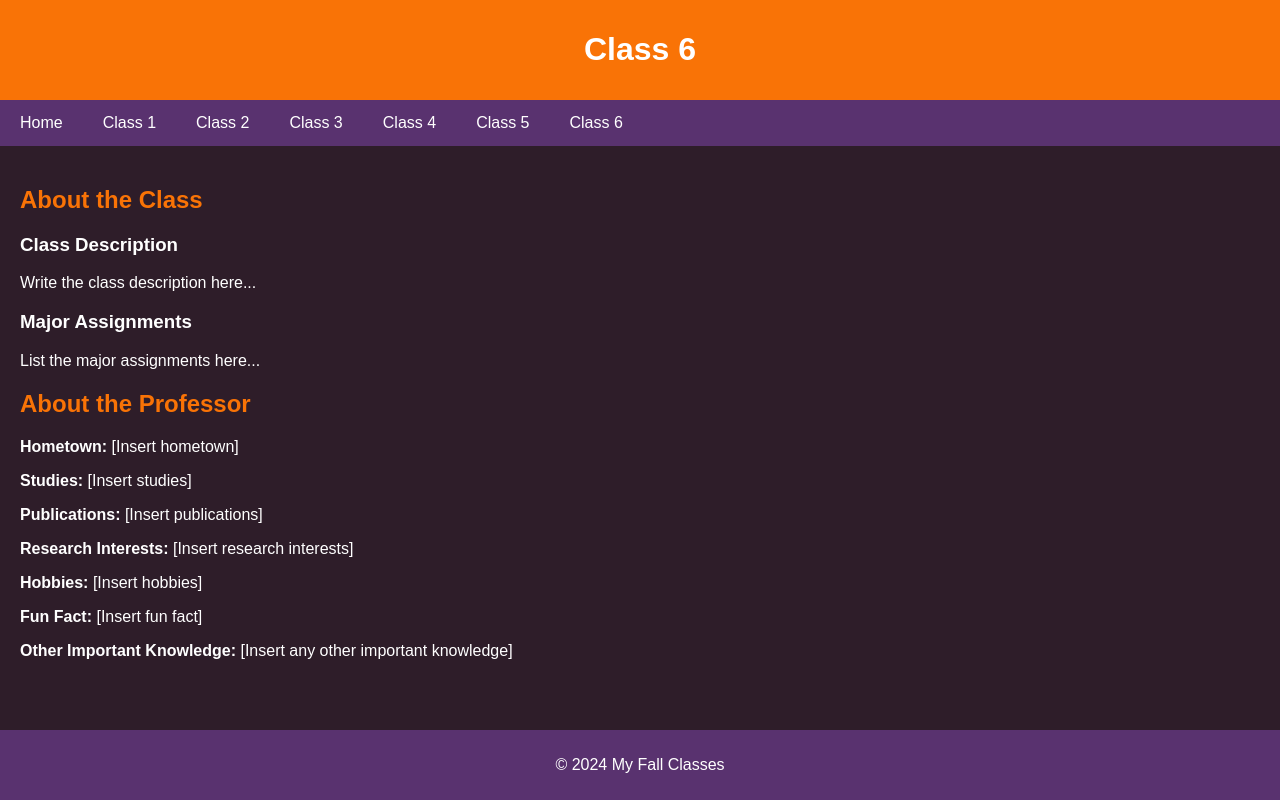
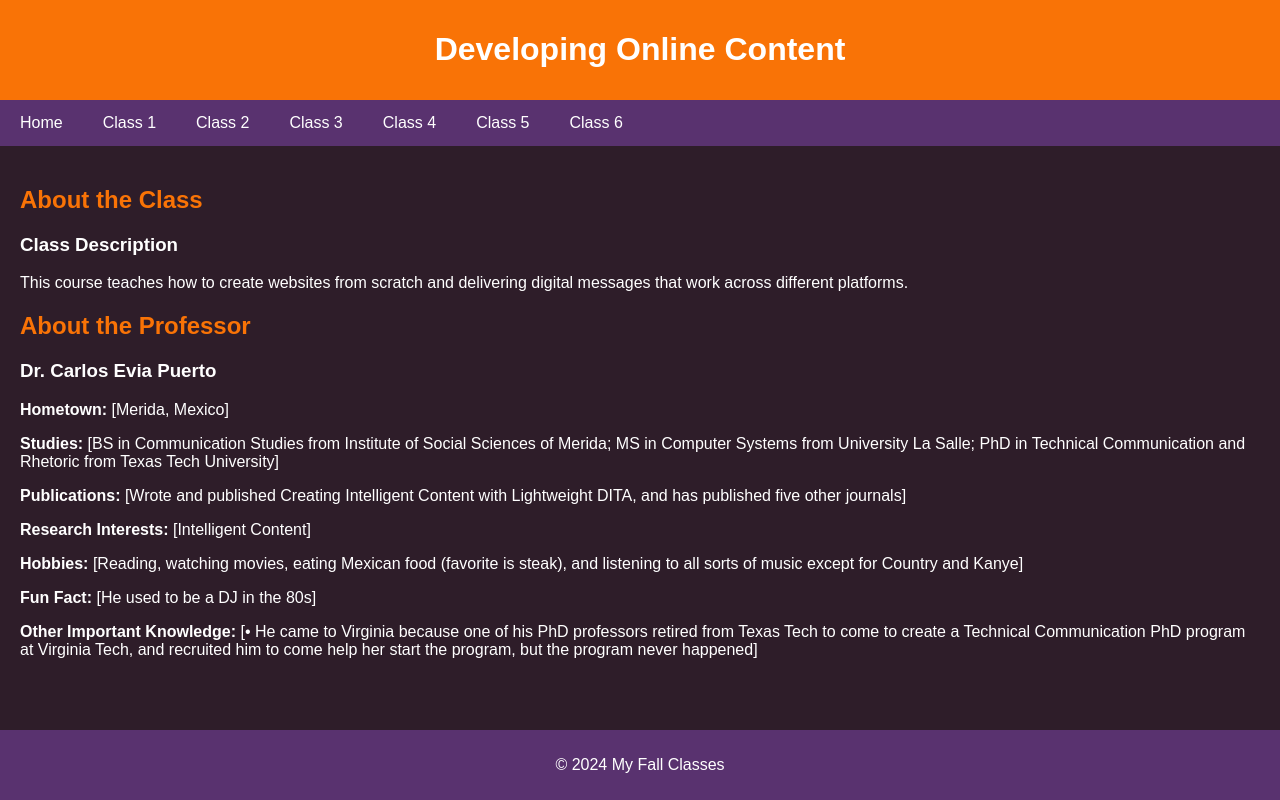
Before and after one commit to Elizabethgill/myfallsemester, a plain HTML site: page fall_classes_website/class6.html in a window 1280 px wide. Drawn offline with Linux system fonts and the light colour scheme.

Commit message:
Update class6.html
Updated class 6 to Developing Online Content

```diff
--- a/fall_classes_website/class6.html
+++ b/fall_classes_website/class6.html
@@ -4,7 +4,7 @@
 <head>
     <meta charset="UTF-8">
     <meta name="viewport" content="width=device-width, initial-scale=1.0">
-    <title>Class 6</title>
+    <title>Developing Online Content</title>
     <style>
         body {
             font-family: Arial, sans-serif;
@@ -53,7 +53,7 @@
 <body>
 
 <header>
-    <h1>Class 6</h1>
+    <h1>Developing Online Content</h1>
 </header>
 
 <nav>
@@ -70,20 +70,19 @@
     <section class="about-class">
         <h2>About the Class</h2>
         <h3>Class Description</h3>
-        <p>Write the class description here...</p>
-        <h3>Major Assignments</h3>
-        <p>List the major assignments here...</p>
+        <p>This course teaches how to create websites from scratch and delivering digital messages that work across different platforms.</p>
     </section>
 
     <section class="about-professor">
         <h2>About the Professor</h2>
-        <p><strong>Hometown:</strong> [Insert hometown]</p>
-        <p><strong>Studies:</strong> [Insert studies]</p>
-        <p><strong>Publications:</strong> [Insert publications]</p>
-        <p><strong>Research Interests:</strong> [Insert research interests]</p>
-        <p><strong>Hobbies:</strong> [Insert hobbies]</p>
-        <p><strong>Fun Fact:</strong> [Insert fun fact]</p>
-        <p><strong>Other Important Knowledge:</strong> [Insert any other important knowledge]</p>
+        <h3> Dr. Carlos Evia Puerto</h3>
+        <p><strong>Hometown:</strong> [Merida, Mexico]</p>
+        <p><strong>Studies:</strong> [BS in Communication Studies from Institute of Social Sciences of Merida; MS in Computer Systems from University La Salle; PhD in Technical Communication and Rhetoric from Texas Tech University]</p>
+        <p><strong>Publications:</strong> [Wrote and published Creating Intelligent Content with Lightweight DITA, and has published five other journals]</p>
+        <p><strong>Research Interests:</strong> [Intelligent Content]</p>
+        <p><strong>Hobbies:</strong> [Reading, watching movies, eating Mexican food (favorite is steak), and listening to all sorts of music except for Country and Kanye]</p>
+        <p><strong>Fun Fact:</strong> [He used to be a DJ in the 80s]</p>
+        <p><strong>Other Important Knowledge:</strong> [•	He came to Virginia because one of his PhD professors retired from Texas Tech to come to create a Technical Communication PhD program at Virginia Tech, and recruited him to come help her start the program, but the program never happened]</p>
     </section>
 </div>
 
```
